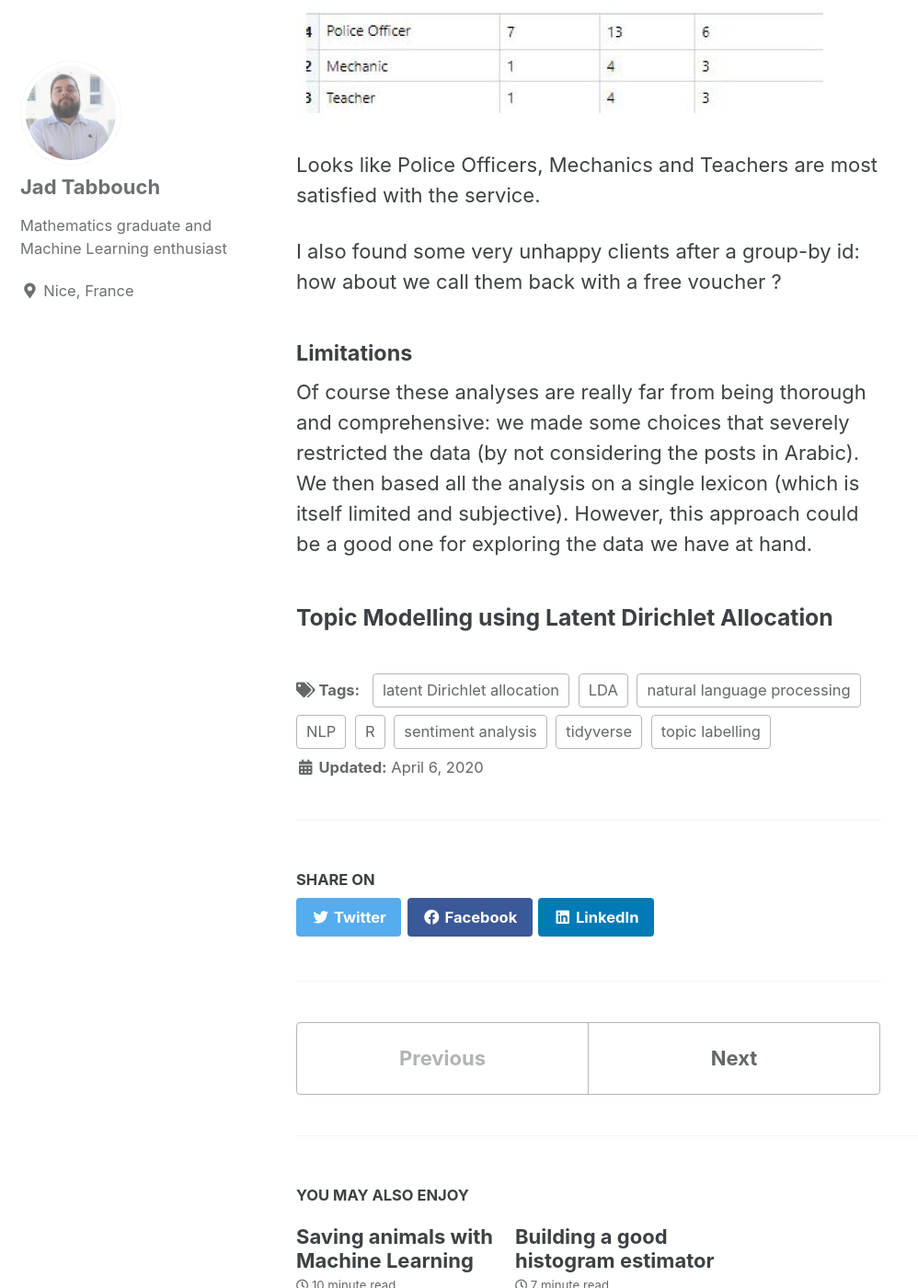
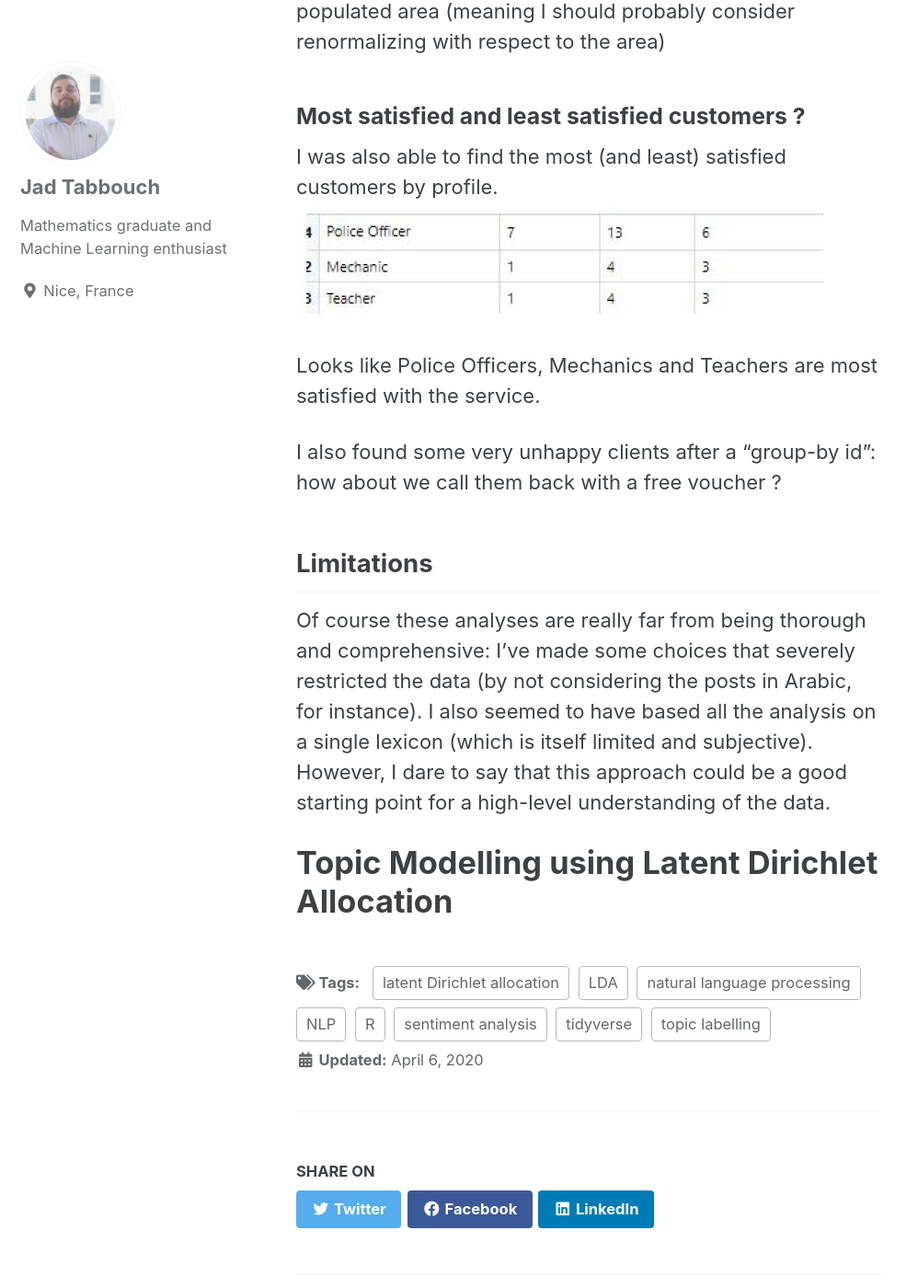
Before and after one commit to jad-tab/jad-tab.github.io, a Jekyll site: the page built from _posts/2020-04-06-NLP.md, in a window 1280 px wide and 1400 px high, scrolled down 11196 px. Shown: the whole window at 92% size, without its empty margins (0-998 px from the left). Built offline with Jekyll 4.4.1, drawn with Linux system fonts in a browser that asks for light colours; cached includes are drawn as plain includes; some of the changed text lies outside the part shown.

Commit message:
Update 2020-04-06-NLP.md

```diff
--- a/_posts/2020-04-06-NLP.md
+++ b/_posts/2020-04-06-NLP.md
@@ -92,7 +94,7 @@
 
 I also had access to other information such as a 'Location' column as well as some details about the customers like 'Occupation'.
 
-#### Data Preprocessing and methodology
+## Data Preprocessing and methodology
 
 As we have seen in the instagram post, real world data is not as clean as a lexicon. Here are some of the technical difficulties that I came across when attempting to use lexicons:
 
@@ -105,7 +107,7 @@
 
 Tidyverse and Tidytext are very resourceful libraries for sentiment analysis; the package ‘stopwords’ does include Arabic stop words as well !
 
-#### Sentiment by platform: Instagram, Facebook, Messenger ?
+### Sentiment by platform: Instagram, Facebook, Messenger
 
 As a first step, I'm going to work with the English text only.
 I started by grouping the *inbound* posts  by 'platform' (instagram, facebook...) and then I applied some dictionaries to the inbound . Finally, I computed the sum of all word scores per platform.
@@ -158,7 +160,7 @@
 
 What these observations show us is that the data is still a bit messy: we need additional steps to clean out words of the same roots (like "thanks" and "thank" or same verb in different tenses). This is called word stemming and I'd attempted to use the "Snowball stemmer". However, this will not be discussed here.
 
-#### Best and worst days of the year ?
+### Best and worst days of the year ?
 
 We could get creative and perform group-by's with other categories, like the dates. This way, we can find the best and worst days of the past year, sentiment-wise.
 
@@ -175,22 +177,22 @@
 
 This was later confirmed by CrabMobile to be a very densely populated area (meaning I should probably consider renormalizing with respect to the area)
 
-#### Most satisfied and least satisfied customers ?
+### Most satisfied and least satisfied customers ?
 
 I was also able to find the most (and least) satisfied customers by profile.
 ![alt]({{ site.url }}{{ site.baseurl }}/stc/happiest.jpg)
 Looks like Police Officers, Mechanics and Teachers are most satisfied with the service.
 
-I also found some very unhappy clients after a group-by id: how about we call them back with a free voucher ?
+I also found some very unhappy clients after a "group-by id": how about we call them back with a free voucher ?
 
 
 
 
-#### Limitations
+## Limitations
 
-Of course these analyses are really far from being thorough and comprehensive: we made some choices that severely restricted the data (by not considering the posts in Arabic). We then based all the analysis on a single lexicon (which is itself limited and subjective).
-However, this approach could be a good one for exploring the data we have at hand.
+Of course these analyses are really far from being thorough and comprehensive: I've made some choices that severely restricted the data (by not considering the posts in Arabic, for instance). I also seemed to have based all the analysis on a single lexicon (which is itself limited and subjective).
+However, I dare to say that this approach could be a good starting point for a high-level understanding of the data.
 
 
 
-### Topic Modelling using Latent Dirichlet Allocation
+# Topic Modelling using Latent Dirichlet Allocation
```
Also changed, not shown: other parts of _posts/2020-04-06-NLP.md (+6 -4 lines).
